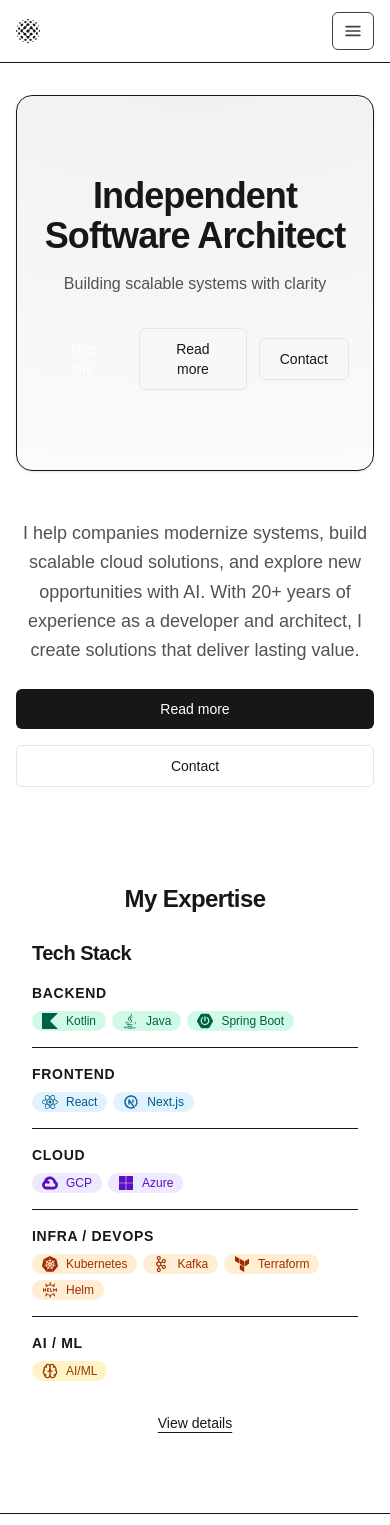
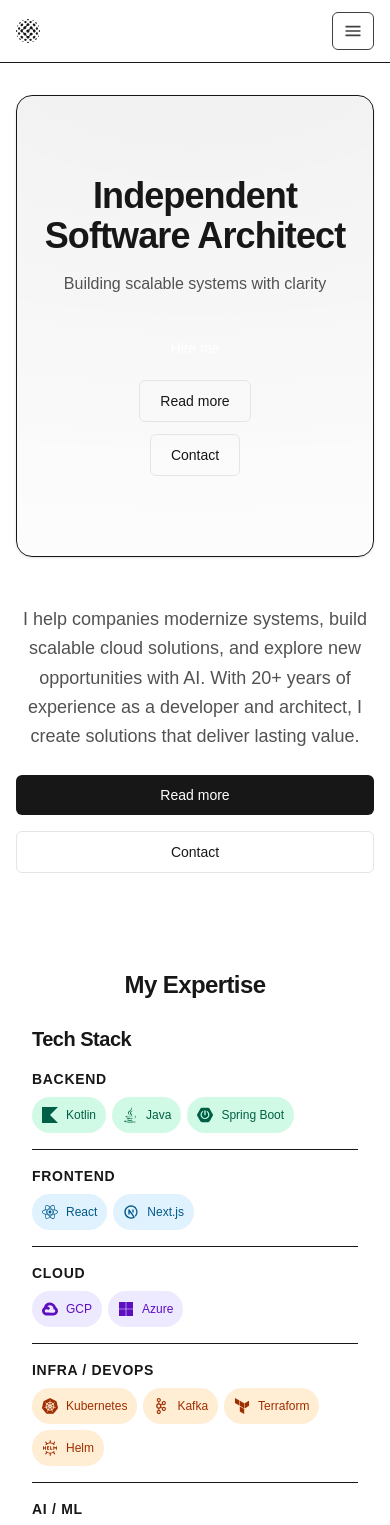
Before and after one commit to finnrobertk/intello-website, a Next.js app: page /contact in a window 390 px wide. Shown: the top 1525 px of the page. Built offline with nearby package versions, Linux system fonts and the light colour scheme.

Commit message:
style: improve responsive layout for hero buttons and tech stack components

```diff
--- a/components/HeroSection.tsx
+++ b/components/HeroSection.tsx
@@ -19,7 +19,7 @@
         <p className="mx-auto mb-8 max-w-2xl text-base text-neutral-600 sm:text-lg dark:text-neutral-300">
           {t('subtitle')}
         </p>
-        <div className="flex items-center justify-center gap-3">
+        <div className="flex flex-col items-center justify-center gap-3 sm:flex-row">
           {/* Primary CTA: Hire me */}
           <Link href={`/${locale}/contact`}>
             <Button variant="default" className="bg-primary text-white hover:opacity-90">
--- a/components/mdx/TechStack.tsx
+++ b/components/mdx/TechStack.tsx
@@ -21,8 +21,8 @@
           <span
             key={i}
             className={cn(
-              "flex items-center gap-2 rounded-full font-medium",
-              size === "compact" ? "px-2.5 py-0.5 text-xs" : "px-3 py-1 text-sm",
+              "flex h-9 items-center gap-2 rounded-full font-medium",
+              size === "compact" ? "px-2.5 text-xs" : "px-3 text-sm",
               COLORS[item.category ?? "other"]
             )}
           >
--- a/components/mdx/TechStackGrouped.tsx
+++ b/components/mdx/TechStackGrouped.tsx
@@ -40,7 +40,7 @@
   }
 
   return (
-    <section className={className}>
+    <section className={cn("space-y-4 sm:space-y-0", className)}>
       {order
         .filter((cat) => {
           const list = map.get(cat) ?? [];
```
